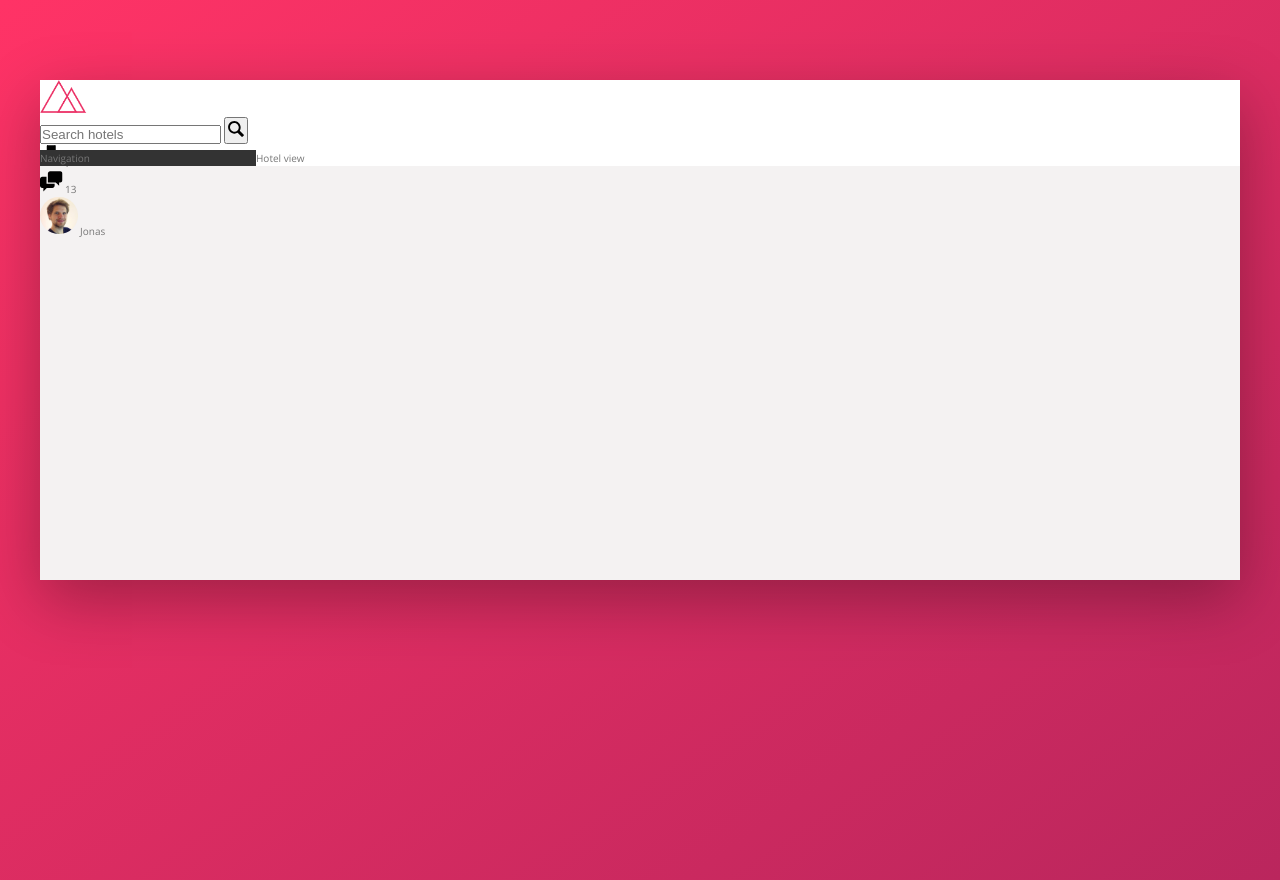
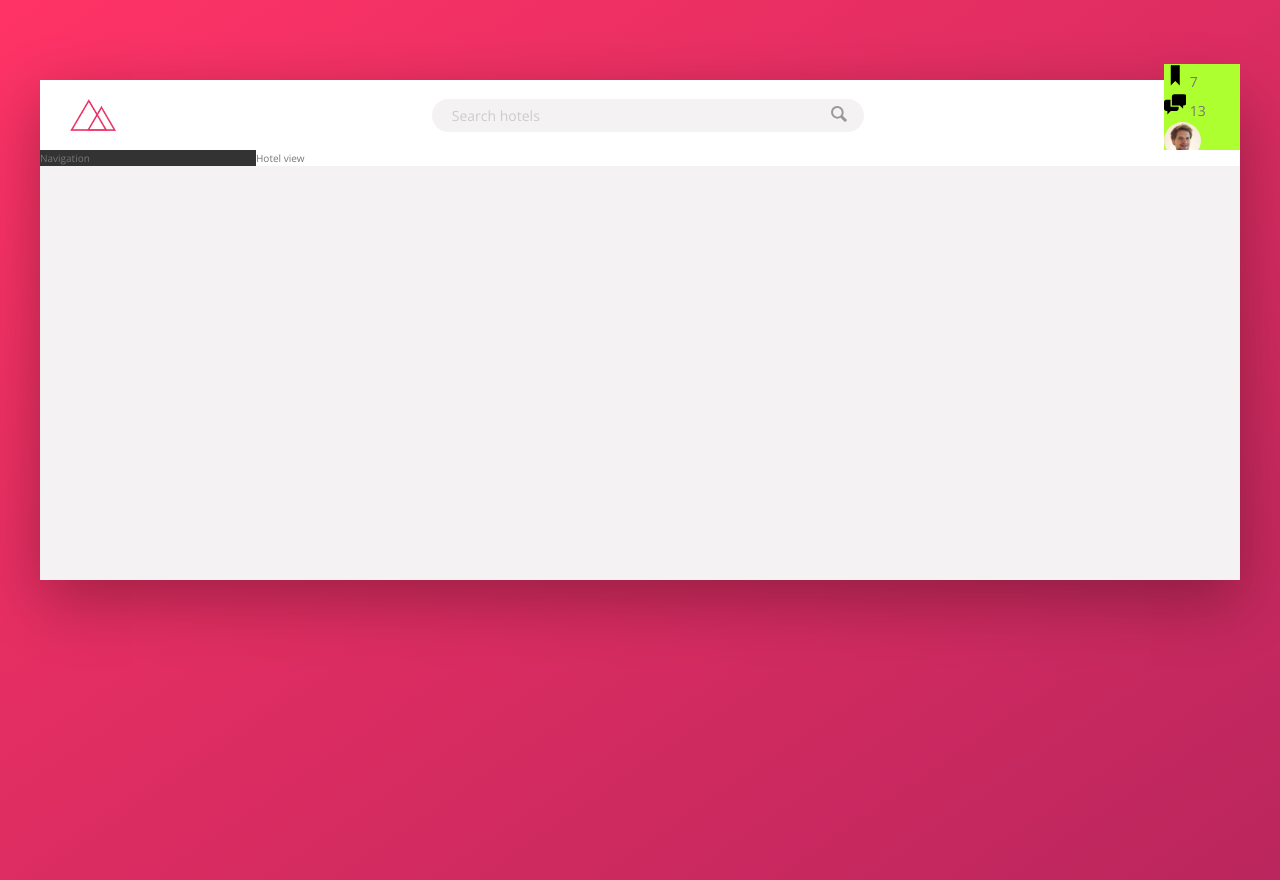
Before and after one commit to sean-birmingham/Trillo-Advanced-CSS, a website: page index.html in a window 1280 px wide. Drawn offline with nearby package versions, Linux system fonts and the light colour scheme.

Commit message:
styled search bar and partially user nav

```diff
--- a/index.html
+++ b/index.html
@@ -5,7 +5,7 @@
     <meta name="viewport" content="width=device-width, initial-scale=1.0" />
 
     <link
-      href="https://fonts.googleapis.com/css?family=Open+Sans:300,400,600"
+      href="https://fonts.googleapis.com/css2?family=Open+Sans:wght@300;400;600&display=swap"
       rel="stylesheet"
     />
     <link rel="stylesheet" href="css/style.css" />
--- a/sass/_components.scss
+++ b/sass/_components.scss
@@ -1,24 +1,68 @@
 // LOGO
 .logo {
   height: 3.25rem;
+  margin-left: 3rem;
 }
 
 // SEARCH
 .search {
+  flex: 0 0 40%;
+
+  display: flex;
+  align-items: center;
+  justify-content: center;
+
   &__input {
+    font-family: inherit;
+    font-size: inherit;
+    background-color: var(--color-grey-light-2);
+    color: inherit;
+    border: none;
+    border-radius: 100px;
+    padding: 0.7rem 2rem;
+    width: 90%;
+    transition: all 0.2s;
+    margin-right: -3.5rem;
+
+    &:focus {
+      outline: none;
+      width: 100%;
+      background-color: var(--color-grey-light-3);
+    }
+
+    &::-webkit-input-placeholder {
+      font-weight: 100;
+      color: var(--color-grey-light-4);
+    }
+  }
+
+  &__input:focus + &__button {
+    background-color: var(--color-grey-light-3);
   }
 
   &__button {
+    border: none;
+    background-color: var(--color-grey-light-2);
+
+    &:focus {
+      outline: none;
+    }
+
+    &:active {
+      transform: translateY(2px);
+    }
   }
 
   &__icon {
     height: 2rem;
     width: 2rem;
+    fill: var(--color-grey-dark-3);
   }
 }
 
 // USER NAVIGATION
 .user-nav {
+  background-color: greenyellow;
   &__icon-box {
   }
 
--- a/sass/_layout.scss
+++ b/sass/_layout.scss
@@ -7,9 +7,13 @@
 }
 
 .header {
+  font-size: 1.4rem;
   height: 7rem;
   background-color: #fff;
   border-bottom: var(--color-light-grey-1);
+  display: flex;
+  justify-content: space-between;
+  align-items: center;
 }
 
 .content {
```
Also changed, not shown: css/style.css.
